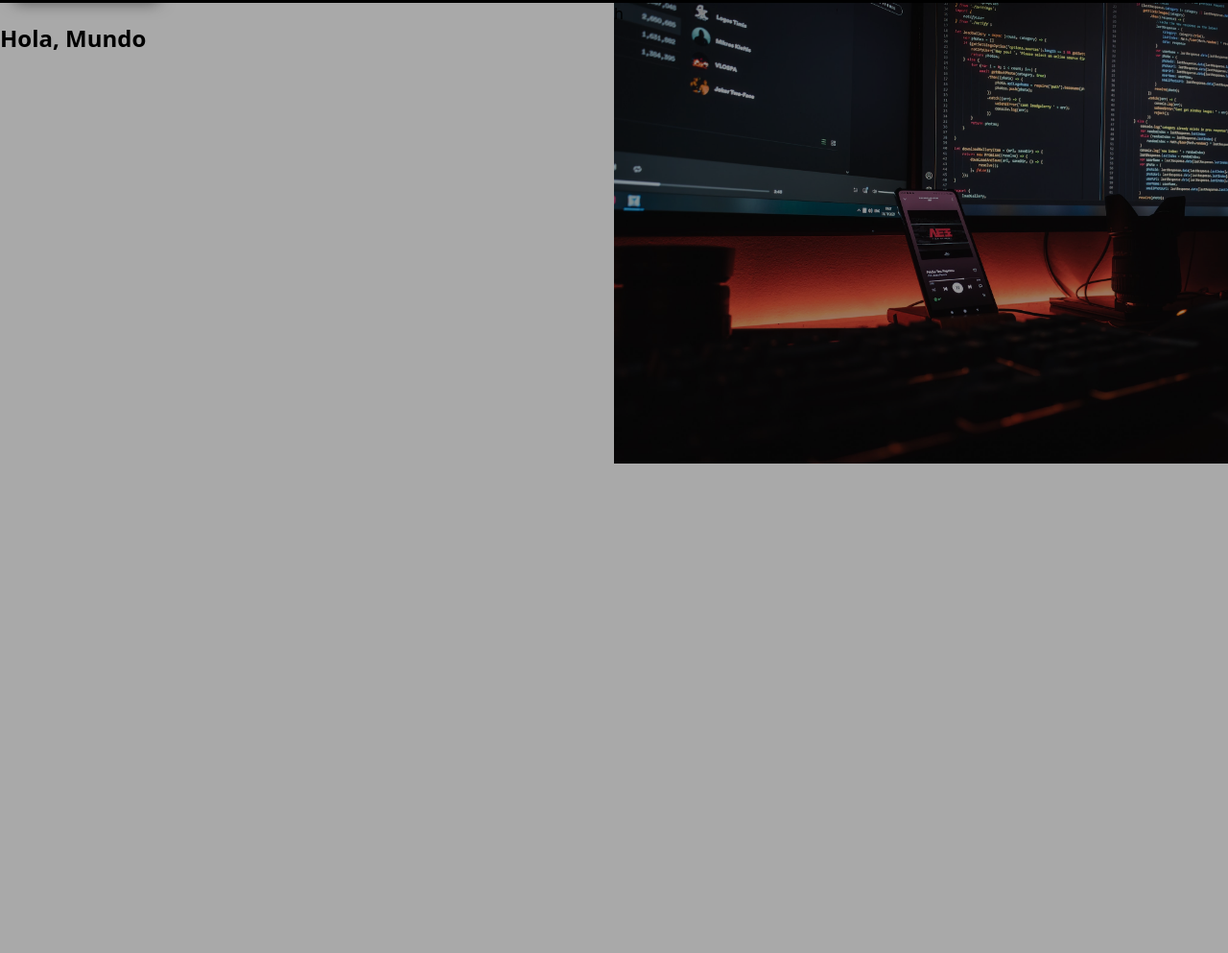
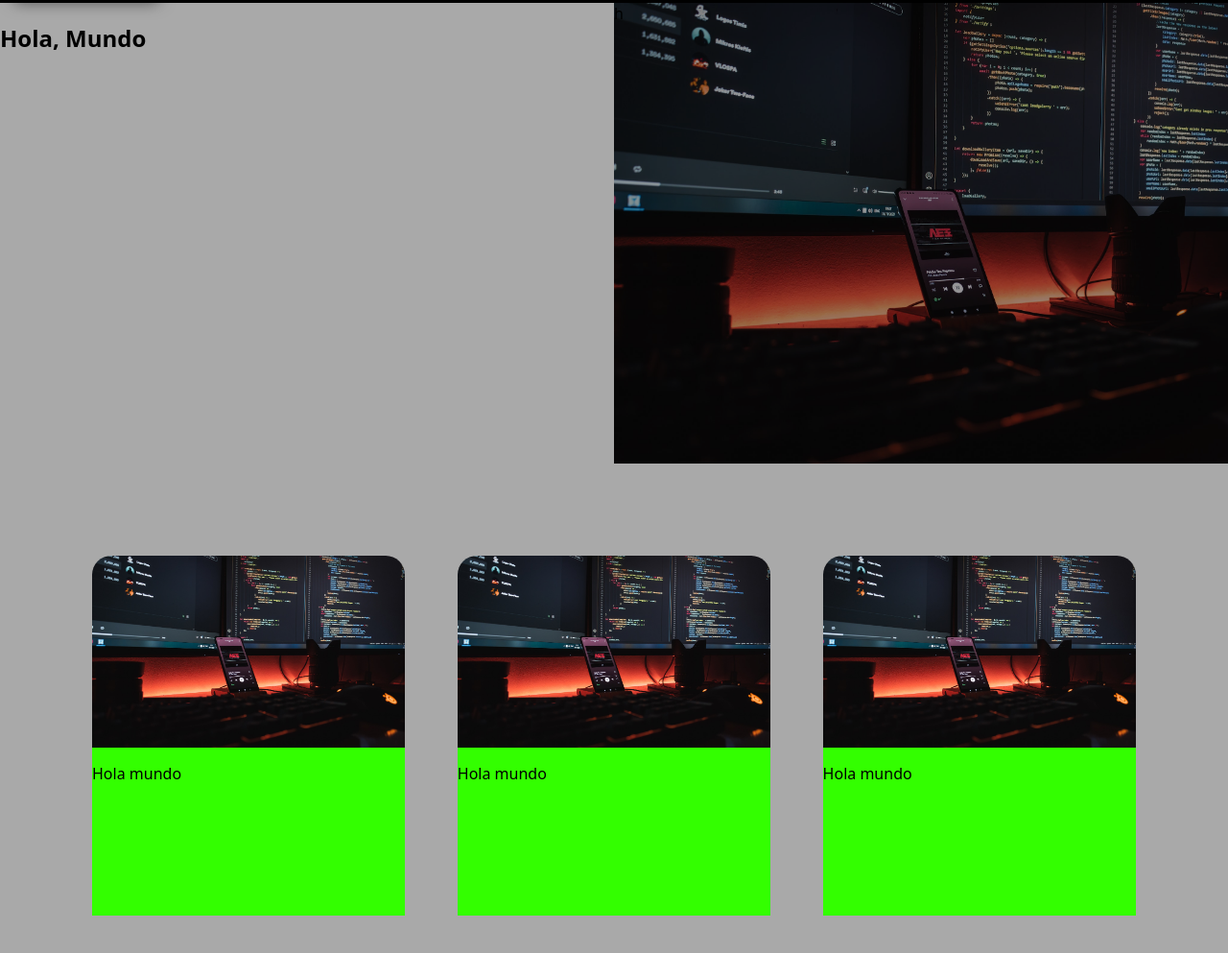
Before and after one commit to smpineda129/landing-page, a plain HTML site: page index.html in a window 1280 px wide. Shown: the part 157-1150 px from the top of the page at 96% size. Before the commit the page ends 800 px from the top, so only its background shows below. Drawn offline with Linux system fonts and the light colour scheme.

Commit message:
Primera subida productos

```diff
--- a/index.html
+++ b/index.html
@@ -33,10 +33,25 @@
         </div>
     </section>
     <section>
-        <div>
-            <div></div>
-            <div></div>
-            <div></div>
+        <div class="product-container">
+            <div class="pruduct-cart">
+                <div class="product-image"></div>
+                <div class="product-description">
+                    <p>Hola mundo</p>
+                </div>
+            </div>
+            <div class="pruduct-cart">
+                <div class="product-image"></div>
+                <div class="product-description">
+                    <p>Hola mundo</p>
+                </div>
+            </div>
+            <div class="pruduct-cart">
+                <div class="product-image"></div>
+                <div class="product-description">
+                    <p>Hola mundo</p>
+                </div>
+            </div>
         </div>
     </section>
     <section>
--- a/style.css
+++ b/style.css
@@ -73,3 +73,39 @@ a{
 		transform: translatey(0px);
 	}
 }
+
+.principal {
+    background-color: green;
+}
+
+.pruduct-cart {
+    height: 20px;
+    background-color: #1000ff;
+}
+
+.product-container {
+    padding: 6em;
+    display: flex;
+    align-items: center;
+    justify-content: space-between;
+}
+
+.product-container > div {
+    height: 375px;
+    width: 30%;
+    border-radius: 25px;
+    display: flex;
+    flex-direction: column;
+}
+
+.product-image {
+    background-image: url(ImagenPrimera.jpg);
+    height: 200px;
+    background-size: cover;
+    border-radius: 20px 20px 0px 0px;
+}
+
+.product-description {
+    height: 175px;
+    background-color: #33ff00;
+}
```
